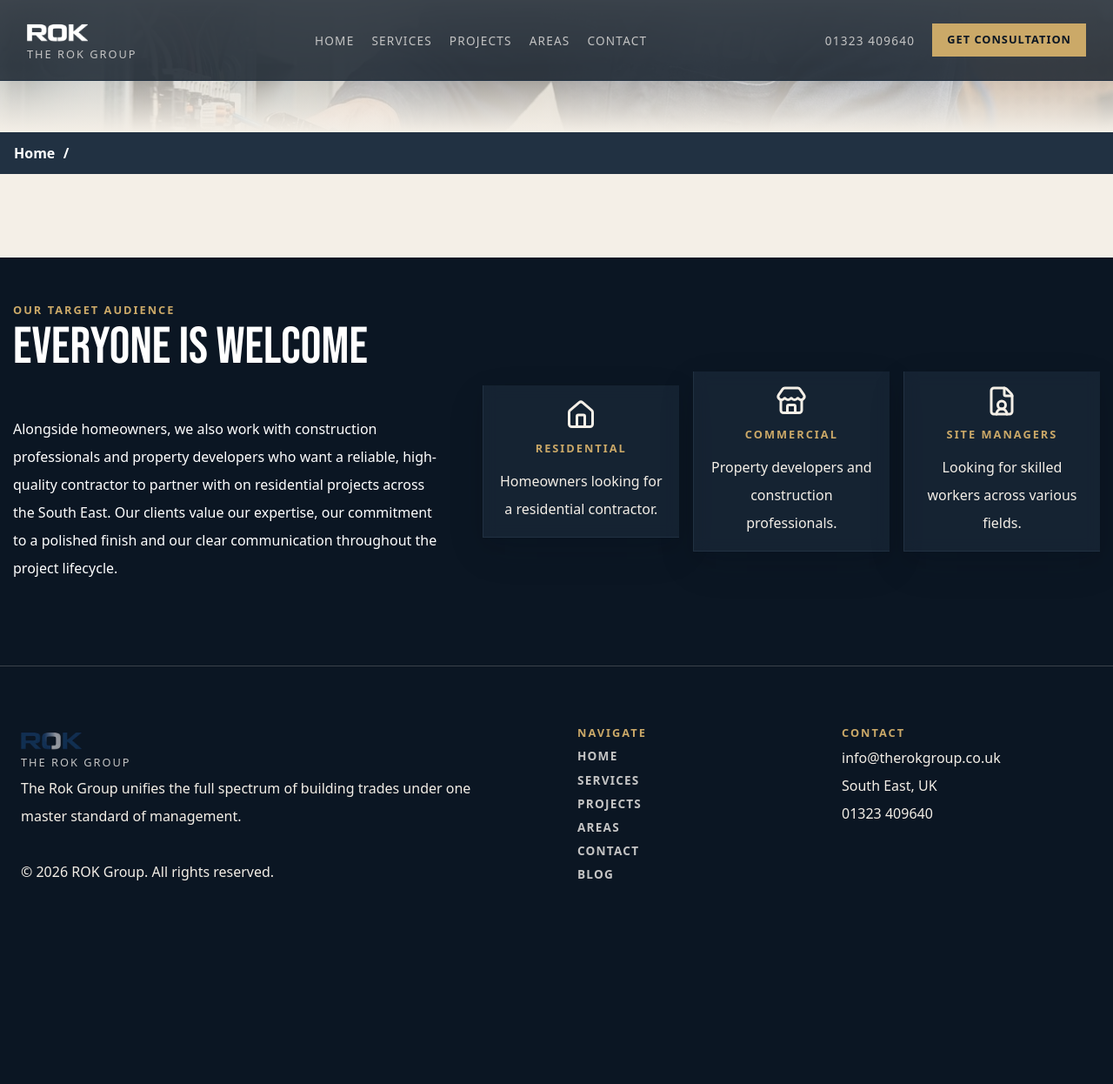
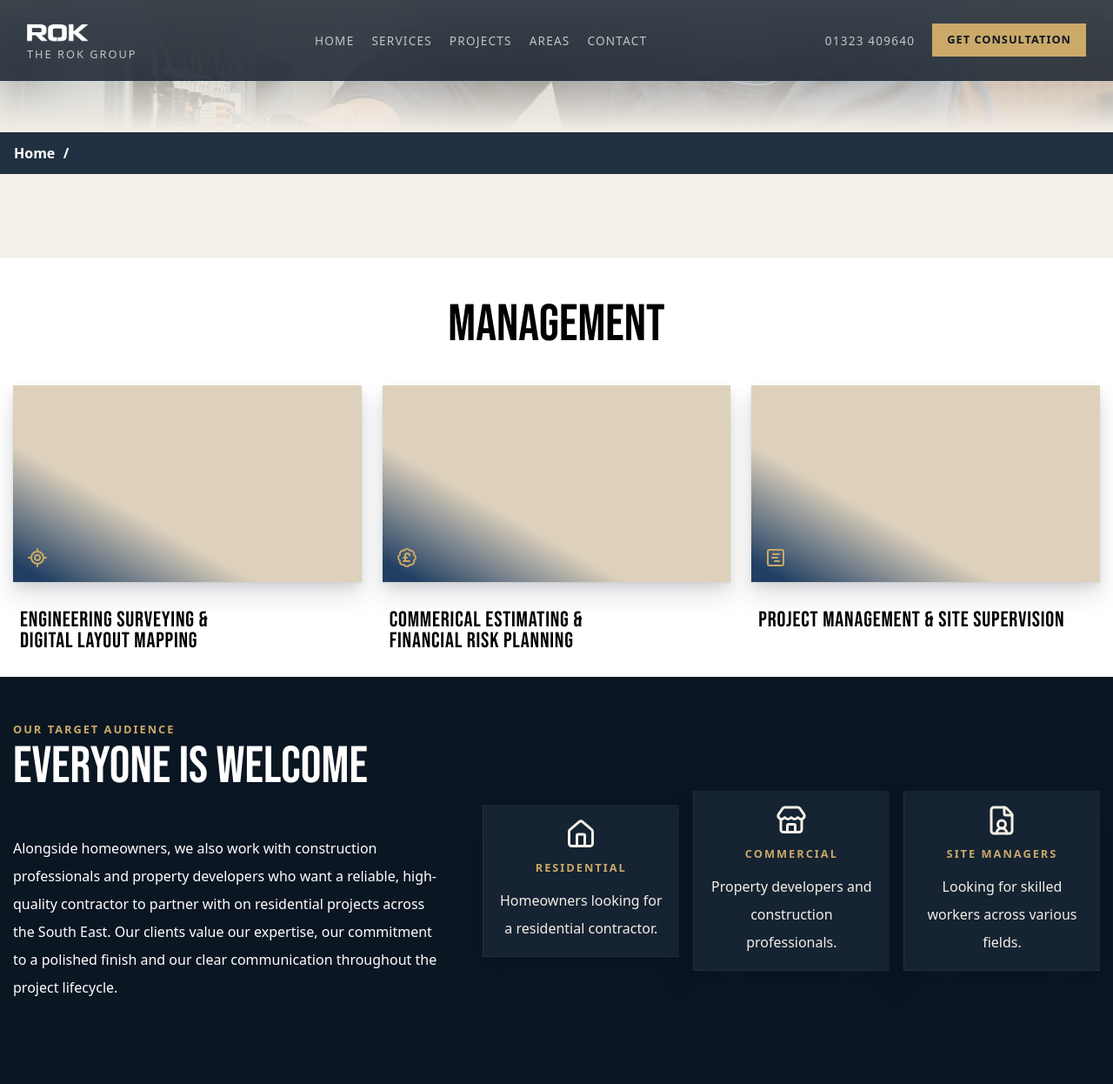
Before and after one commit to reche1405/rok, a Flask app: page /services in a window 1280 px wide. Shown: the top 1246 px of the page at 87% size. Before the commit the page ends 1012 px from the top, so only its background shows below. Run offline with Flask 3, Linux system fonts and the light colour scheme; data that the repository does not hold is empty.

Commit message:
Removed management serves as databse objects and made them static v0.1

```diff
--- a/promo/templates/pages/service-list.html
+++ b/promo/templates/pages/service-list.html
@@ -57,6 +57,66 @@
             </div>
         {% endfor %}
     </section>
+    <section>
+        <div class="contnt">
+            <h2 class="inline-auto text-center mt-6 large-text display">MANAGEMENT</h2>
+            <div class="grid content col-3 md-col-2 py-4 mt-3 g-4 sm-g-2">
+
+                <div class=" round-1">
+                    <div class="card no-border shadow-3">
+                        <div class="card__image">
+                            <div class="card__image-overlay">
+                                <div class="full-width flex gold-text  g-3 pt-2">
+                                    <svg xmlns="http://www.w3.org/2000/svg" width="24" height="24" viewBox="0 0 24 24" fill="none" stroke="currentColor" stroke-width="2" stroke-linecap="round" stroke-linejoin="round" class="lucide lucide-locate-fixed-icon lucide-locate-fixed"><line x1="2" x2="5" y1="12" y2="12"/><line x1="19" x2="22" y1="12" y2="12"/><line x1="12" x2="12" y1="2" y2="5"/><line x1="12" x2="12" y1="19" y2="22"/><circle cx="12" cy="12" r="7"/><circle cx="12" cy="12" r="3"/></svg>
+                                </div>
+
+                            </div>
+
+                        </div>
+                    </div>
+                    <div class="pl-2 pr-3">
+                        <h2 class="mt-4 normal-weight mb-1 wrap-pretty display pt-2" style="font-size:1.55rem; letter-spacing: 0.05rem; line-height:1;">Engineering Surveying &amp; Digital Layout Mapping</h2>
+                    </div>
+                </div>
+
+                <div class=" round-1">
+                    <div class="card no-border shadow-3">
+                        <div class="card__image">
+                            <div class="card__image-overlay">
+                                <div class="full-width flex gold-text  g-3 pt-2">
+                                    <svg xmlns="http://www.w3.org/2000/svg" width="24" height="24" viewBox="0 0 24 24" fill="none" stroke="currentColor" stroke-width="2" stroke-linecap="round" stroke-linejoin="round" class="lucide lucide-badge-pound-sterling-icon lucide-badge-pound-sterling"><path d="M3.85 8.62a4 4 0 0 1 4.78-4.77 4 4 0 0 1 6.74 0 4 4 0 0 1 4.78 4.78 4 4 0 0 1 0 6.74 4 4 0 0 1-4.77 4.78 4 4 0 0 1-6.75 0 4 4 0 0 1-4.78-4.77 4 4 0 0 1 0-6.76Z"/><path d="M8 12h4"/><path d="M10 16V9.5a2.5 2.5 0 0 1 5 0"/><path d="M8 16h7"/></svg>
+                                </div>
+
+                            </div>
+
+                        </div>
+                    </div>
+                    <div class="pl-2 pr-3">
+                        <h2 class="mt-4 normal-weight mb-1 wrap-pretty display pt-2" style="font-size:1.55rem; letter-spacing: 0.05rem; line-height:1;">Commerical Estimating &amp; Financial Risk Planning</h2>
+                    </div>
+                </div>
+
+                 <div class=" round-1">
+                    <div class="card no-border shadow-3">
+                        <div class="card__image">
+                            <div class="card__image-overlay">
+                                <div class="full-width flex gold-text  g-3 pt-2">
+                                    <svg xmlns="http://www.w3.org/2000/svg" width="24" height="24" viewBox="0 0 24 24" fill="none" stroke="currentColor" stroke-width="2" stroke-linecap="round" stroke-linejoin="round" class="lucide lucide-square-chart-gantt-icon lucide-square-chart-gantt"><rect width="18" height="18" x="3" y="3" rx="2"/><path d="M9 8h7"/><path d="M8 12h6"/><path d="M11 16h5"/></svg>
+                                </div>
+
+                            </div>
+
+                        </div>
+                    </div>
+                    <div class="pl-2 pr-3">
+                        <h2 class="mt-4 normal-weight mb-1 wrap-pretty display pt-2" style="font-size:1.55rem; letter-spacing: 0.05rem; line-height:1;">Project Management &amp; Site Supervision </h2>
+                    </div>
+                </div>
+
+
+            </div>
+        </div>
+    </section>
 
     <section class="dark">
         <div class="grid content col-2--right md-collapse g-6 sm-g-3 py-6">
```
